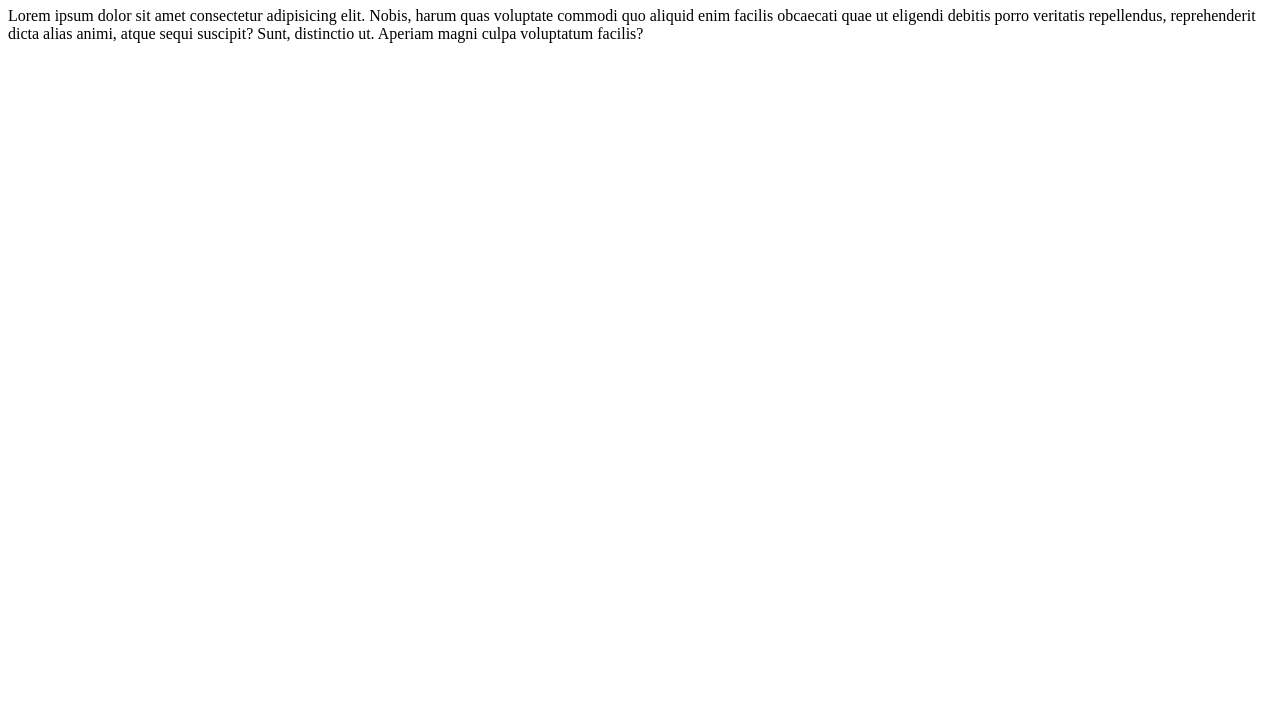
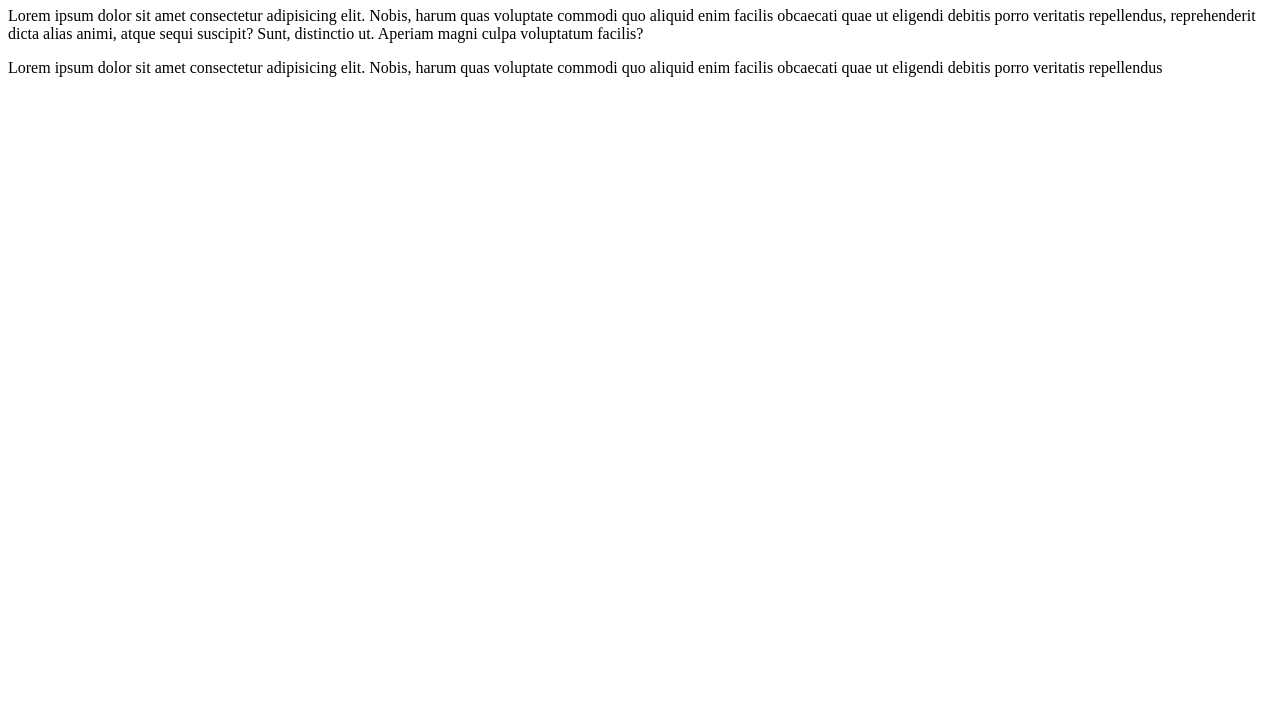
Before and after one commit to prabirp1077/First-Projects, a plain HTML site: page index.html in a window 1280 px wide. Shown: the part 73-800 px from the top of the page. Drawn offline with Linux system fonts and the light colour scheme.

Commit message:
Update index.html

```diff
--- a/index.html
+++ b/index.html
@@ -9,5 +9,6 @@
 <body>
    <h1>Hello World!</h1>
    <p>Lorem ipsum dolor sit amet consectetur adipisicing elit. Nobis, harum quas voluptate commodi quo aliquid enim facilis obcaecati quae ut eligendi debitis porro veritatis repellendus, reprehenderit dicta alias animi, atque sequi suscipit? Sunt, distinctio ut. Aperiam magni culpa voluptatum facilis?</p>
+    <p>Lorem ipsum dolor sit amet consectetur adipisicing elit. Nobis, harum quas voluptate commodi quo aliquid enim facilis obcaecati quae ut eligendi debitis porro veritatis repellendus</p>
 </body>
 </html>
```
